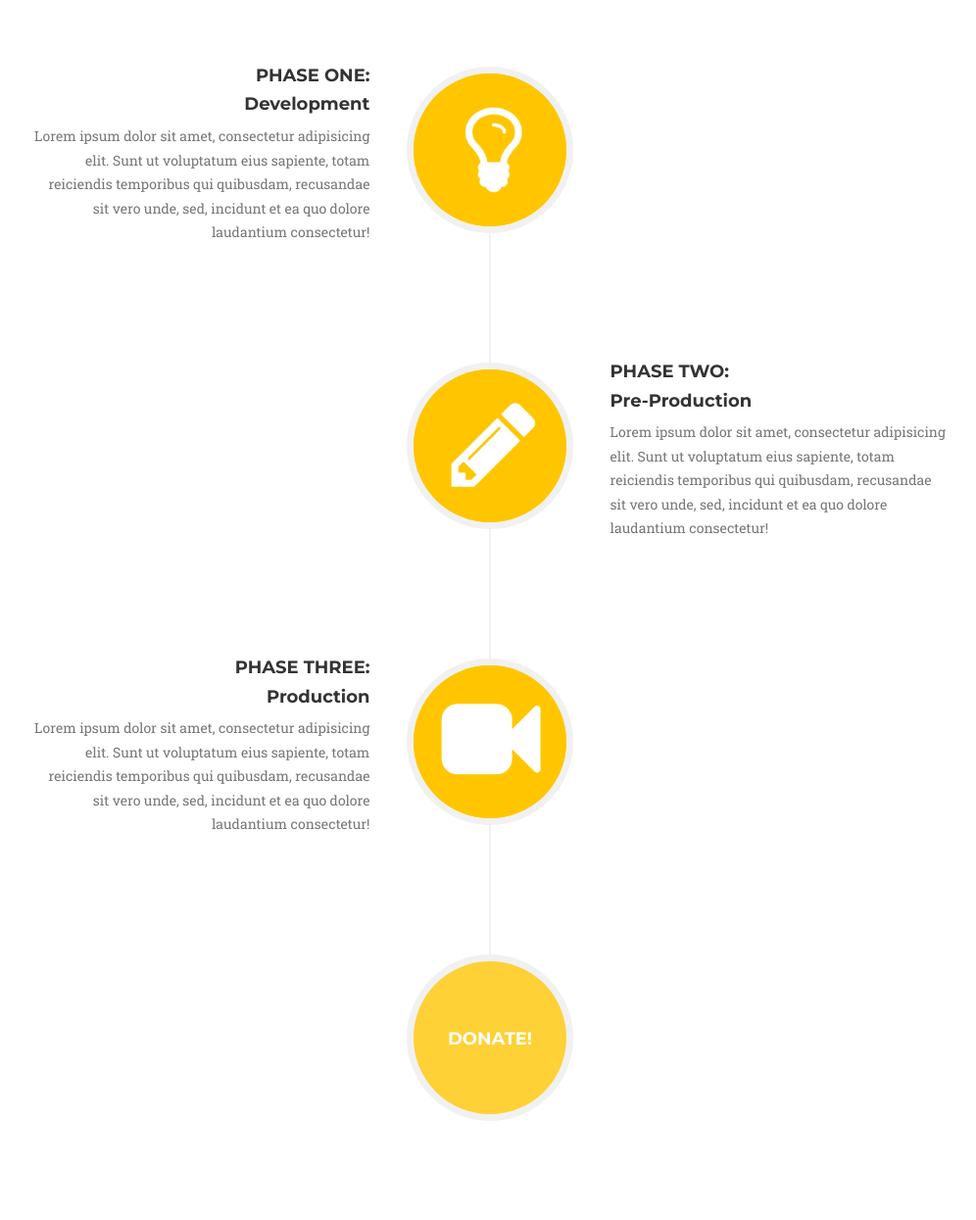
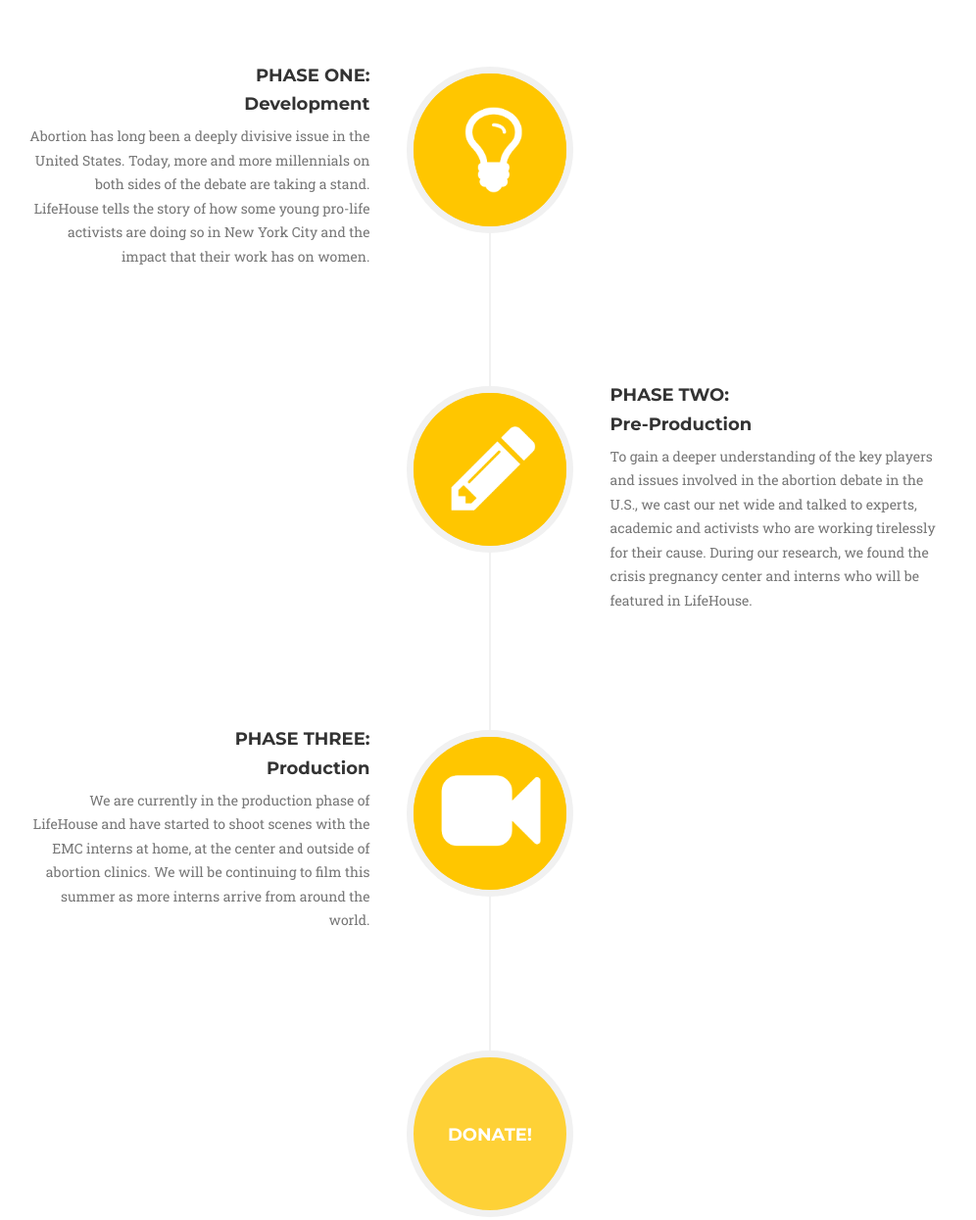
Before and after one commit to LifeHouseFilm/lifehousefilm.github.io, a website: page index.html in a window 1280 px wide. Shown: the part 2980-4225 px from the top of the page at 98% size, without its empty margins (140-1136 px from the left). Drawn offline with nearby package versions, Linux system fonts and the light colour scheme; a web font is replaced by a local one.

Commit message:
Update production timeline description
Phase 1-3

```diff
--- a/index.html
+++ b/index.html
@@ -231,7 +231,7 @@
                                     <h4 class="subheading">Development</h4>
                                 </div>
                                 <div class="timeline-body">
-                                    <p class="text-muted">Lorem ipsum dolor sit amet, consectetur adipisicing elit. Sunt ut voluptatum eius sapiente, totam reiciendis temporibus qui quibusdam, recusandae sit vero unde, sed, incidunt et ea quo dolore laudantium consectetur!</p>
+                                    <p class="text-muted">Abortion has long been a deeply divisive issue in the United States. Today, more and more millennials on both sides of the debate are taking a stand. LifeHouse tells the story of how some young pro-life activists are doing so in New York City and the impact that their work has on women.</p>
                                 </div>
                             </div>
                         </li>
@@ -245,7 +245,7 @@
                                     <h4 class="subheading">Pre-Production</h4>
                                 </div>
                                 <div class="timeline-body">
-                                    <p class="text-muted">Lorem ipsum dolor sit amet, consectetur adipisicing elit. Sunt ut voluptatum eius sapiente, totam reiciendis temporibus qui quibusdam, recusandae sit vero unde, sed, incidunt et ea quo dolore laudantium consectetur!</p>
+                                    <p class="text-muted">To gain a deeper understanding of the key players and issues involved in the abortion debate in the U.S., we cast our net wide and talked to experts, academic and activists who are working tirelessly for their cause. During our research, we found the crisis pregnancy center and interns who will be featured in LifeHouse.</p>
                                 </div>
                             </div>
                         </li>
@@ -258,7 +258,7 @@
                                     <h4 class="subheading">Production</h4>
                                 </div>
                                 <div class="timeline-body">
-                                    <p class="text-muted">Lorem ipsum dolor sit amet, consectetur adipisicing elit. Sunt ut voluptatum eius sapiente, totam reiciendis temporibus qui quibusdam, recusandae sit vero unde, sed, incidunt et ea quo dolore laudantium consectetur!</p>
+                                    <p class="text-muted">We are currently in the production phase of LifeHouse and have started to shoot scenes with the EMC interns at home, at the center and outside of abortion clinics. We will be continuing to film this summer as more interns arrive from around the world.</p>
                                 </div>
                             </div></li>
 
@@ -416,7 +416,7 @@
                                 <img class="img-responsive img-centered" src="img/portfolio/Yasmin.png" alt="">
                                 <p>Insert short bio here!</p>
 
-                                <button type="button" class="btn btn-primary" data-dismiss="modal"><i class="fa fa-times"></i> Close </button>
+                                <button type="button" class="btn btn-primary" data-dismiss="modal"><i class="fa fa-times"></i>Close</button>
                             </div>
                         </div>
                     </div>
@@ -442,7 +442,7 @@
                                 <h2>Frank</h2>
                                 <img class="img-responsive img-centered" src="img/portfolio/Frank.png" alt="">
                                 <p>Insert short bio here!</p>
-                                <button type="button" class="btn btn-primary" data-dismiss="modal"><i class="fa fa-times"></i> Close </button>
+                                <button type="button" class="btn btn-primary" data-dismiss="modal"><i class="fa fa-times"></i>Close</button>
                             </div>
                         </div>
                     </div>
@@ -471,7 +471,7 @@
                                 <img class="img-responsive img-centered" src="img/portfolio/sample.jpg" alt="">
                                 <p>Insert shot bio here!</p>
 
-                                <button type="button" class="btn btn-primary" data-dismiss="modal"><i class="fa fa-times"></i> Close</button>
+                                <button type="button" class="btn btn-primary" data-dismiss="modal"><i class="fa fa-times"></i>Close</button>
                             </div>
                         </div>
                     </div>
```
